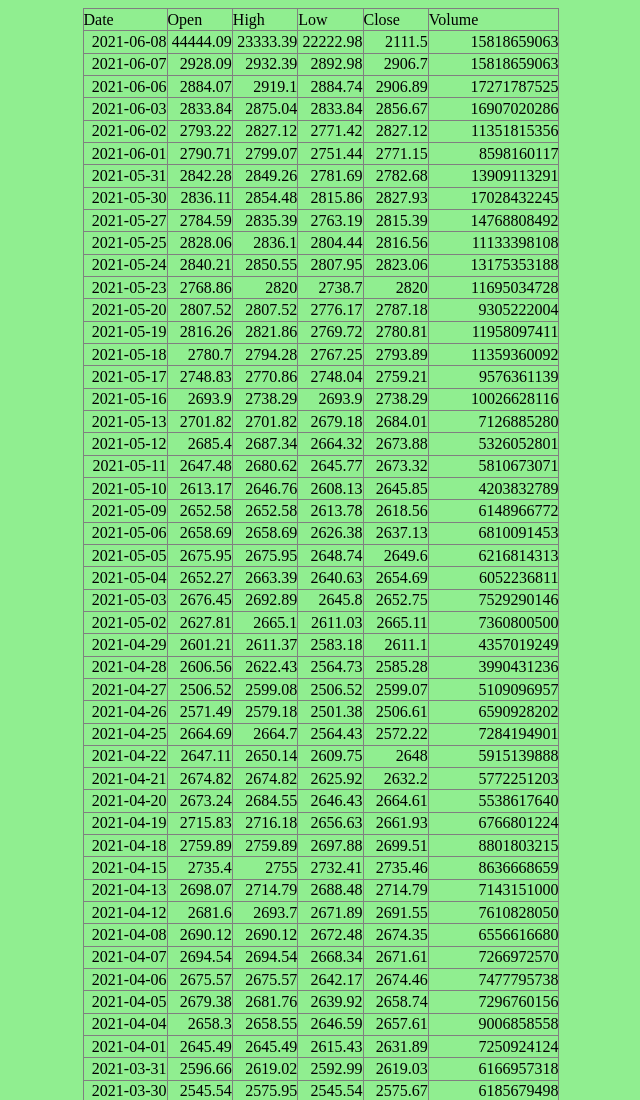
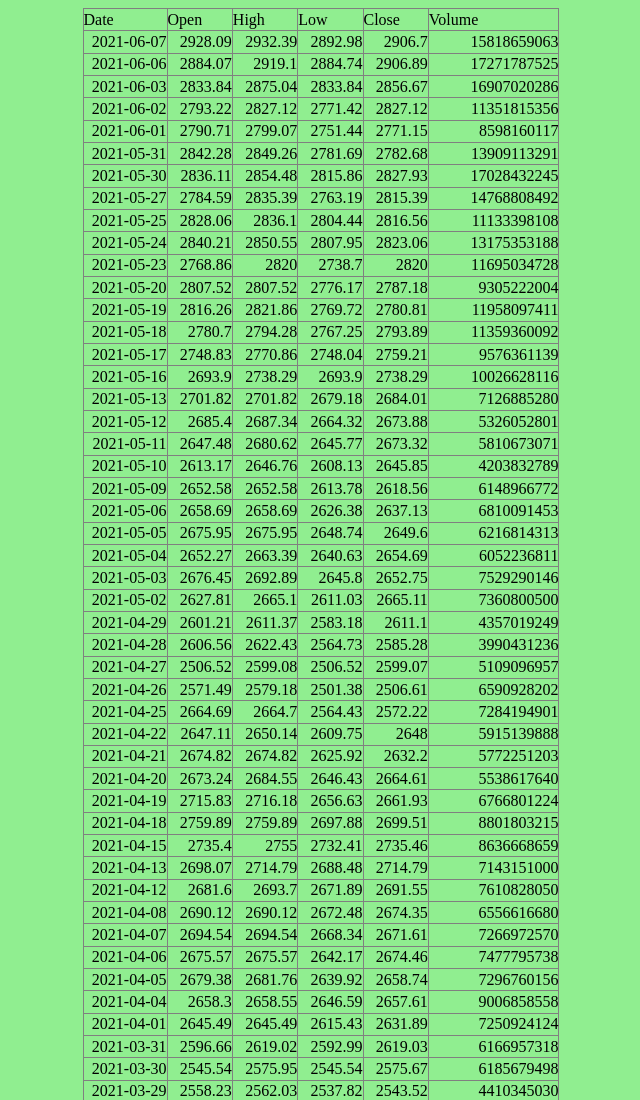
Before and after one commit to shnkyr/NEPSE, a plain HTML site: page index.html in a window 1280 px wide. Shown: the top 1100 px of the page, without its empty margins (319-959 px from the left). Drawn offline with Linux system fonts and the light colour scheme.

Commit message:
Update index.html

```diff
--- a/index.html
+++ b/index.html
@@ -34,14 +34,14 @@
 
 
 
-	<tr height="21" style="height:16.0pt">
+	<!-- <tr height="21" style="height:16.0pt">
   <td height="21" class="xl66" align="right" style="height:16.0pt">2021-06-08</td>
   <td class="xl65" align="right">44444.09</td>
   <td class="xl65" align="right">23333.39</td>
   <td class="xl65" align="right">22222.98</td>
   <td class="xl65" align="right">2111.5</td>
   <td class="xl65" align="right">15818659063</td>
- </tr>
+ </tr>	 !-->
 
 	<tr height="21" style="height:16.0pt">
   <td height="21" class="xl66" align="right" style="height:16.0pt">2021-06-07</td>
```
